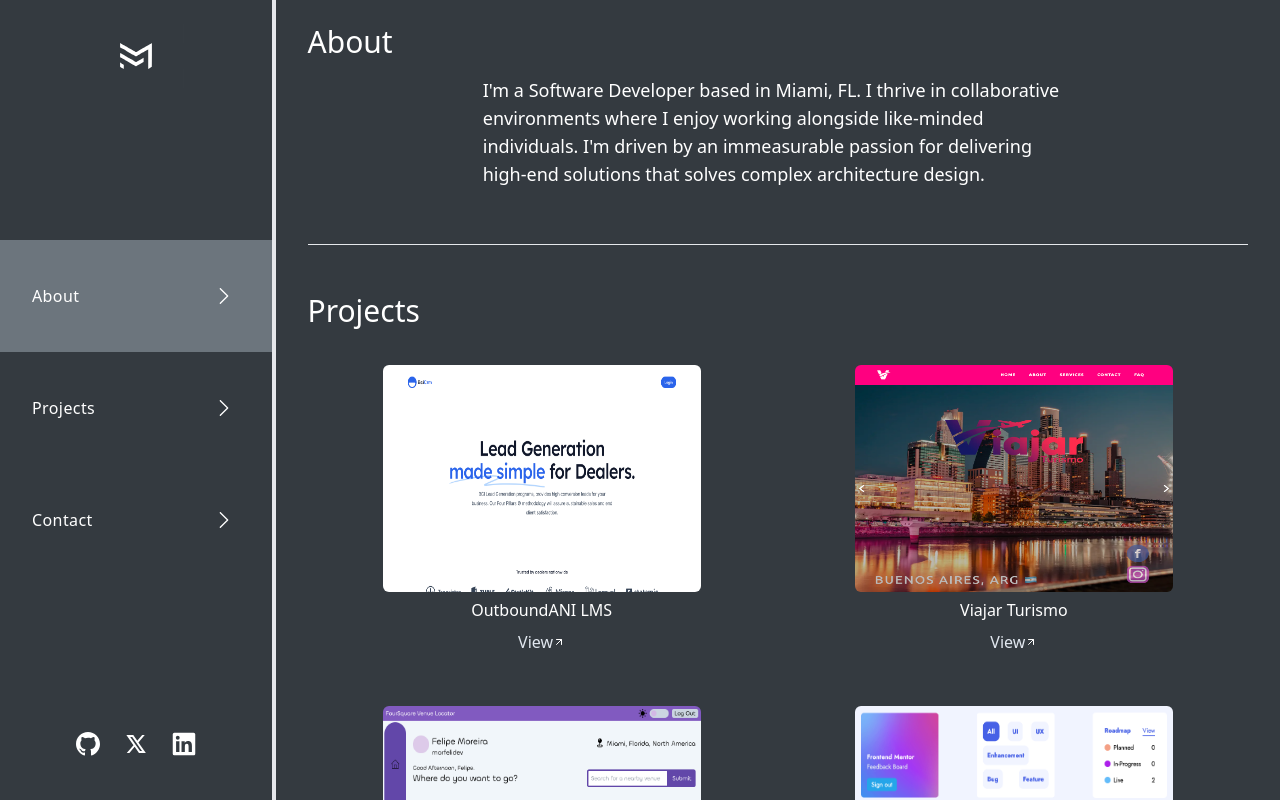
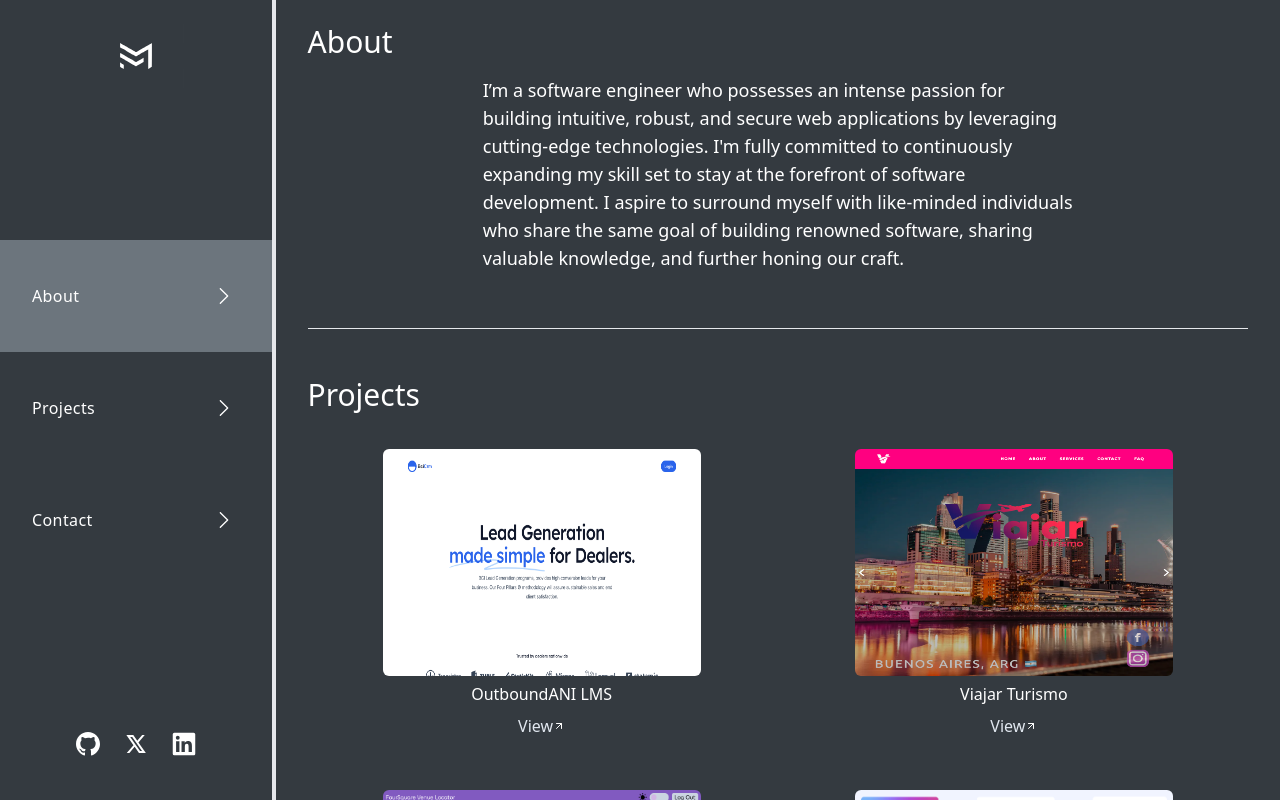
Before and after one commit to morfeli/portfolio, a Next.js app: page / in a window 1280 px wide. Shown: the top 800 px of the page. Built offline with nearby package versions, Linux system fonts and the light colour scheme.

Commit message:
remove stupid meta card

```diff
--- a/components/Sections/About/About.tsx
+++ b/components/Sections/About/About.tsx
@@ -4,10 +4,13 @@ export const About = () => {
   return (
     <SectionLayout link="About">
       <p className="py-4 text-lg text-left xl:w-[750px] lg:mx-auto md:px-20">
-        I'm a Software Developer based in Miami, FL. I thrive in collaborative
-        environments where I enjoy working alongside like-minded individuals.
-        I'm driven by an immeasurable passion for delivering high-end solutions
-        that solves complex architecture design.
+        I’m a software engineer who possesses an intense passion for building
+        intuitive, robust, and secure web applications by leveraging
+        cutting-edge technologies. I'm fully committed to continuously expanding
+        my skill set to stay at the forefront of software development. I aspire
+        to surround myself with like-minded individuals who share the same goal
+        of building renowned software, sharing valuable knowledge, and further
+        honing our craft.
       </p>
     </SectionLayout>
   );
```
